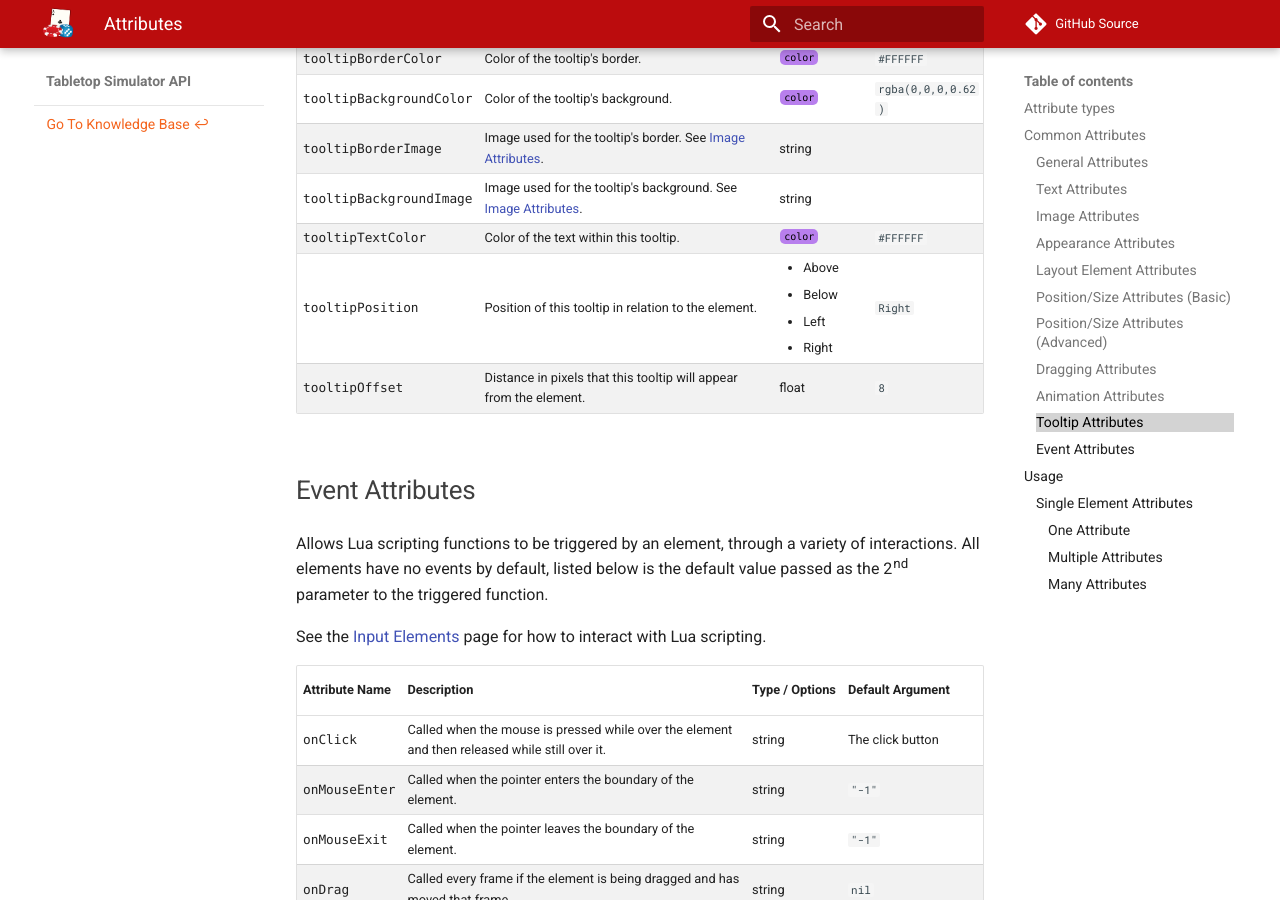
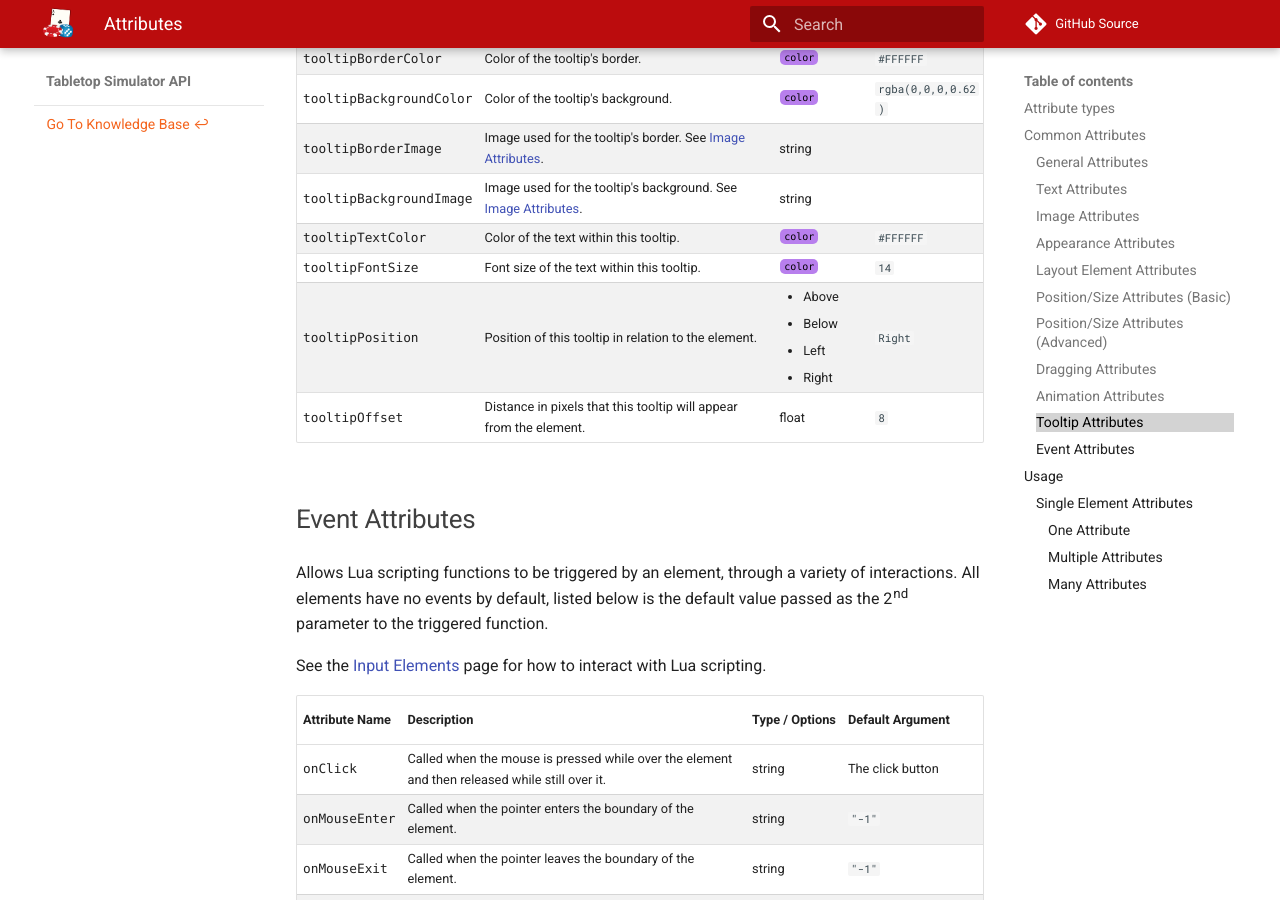
Before and after one commit to Berserk-Games/Tabletop-Simulator-API, an MkDocs documentation site: the page built from docs/ui/attributes.md, in a window 1280 px wide and 900 px high, scrolled down 7816 px. Built offline with MkDocs 1.6.1 and Material for MkDocs 9.7.7, drawn with Linux system fonts in a browser that asks for light colours; comment, search, counter and statistics services are not loaded.

Commit message:
Update attributes.md by adding tooltipFontSize
tooltipFontSize is a missing attribute for tooltips in the UI documentation.

```diff
--- a/docs/ui/attributes.md
+++ b/docs/ui/attributes.md
@@ -176,6 +176,7 @@ tooltipBackgroundColor | Color of the tooltip's background. | [<span class="tag
 tooltipBorderImage | Image used for the tooltip's border. See [Image Attributes](#image-attributes). | string |
 tooltipBackgroundImage | Image used for the tooltip's background. See [Image Attributes](#image-attributes). | string |
 tooltipTextColor | Color of the text within this tooltip. | [<span class="tag xmlco"></span>](#attribute-types) | `#FFFFFF`
+tooltipFontSize | Font size of the text within this tooltip. | [<span class="tag xmlco"></span>](#attribute-types) | `14`
 tooltipPosition | Position of this tooltip in relation to the element. | <ul><li>Above</li><li>Below</li><li>Left</li><li>Right</li></ul> | `Right`
 tooltipOffset | Distance in pixels that this tooltip will appear from the element. | float | `8`
 
```
